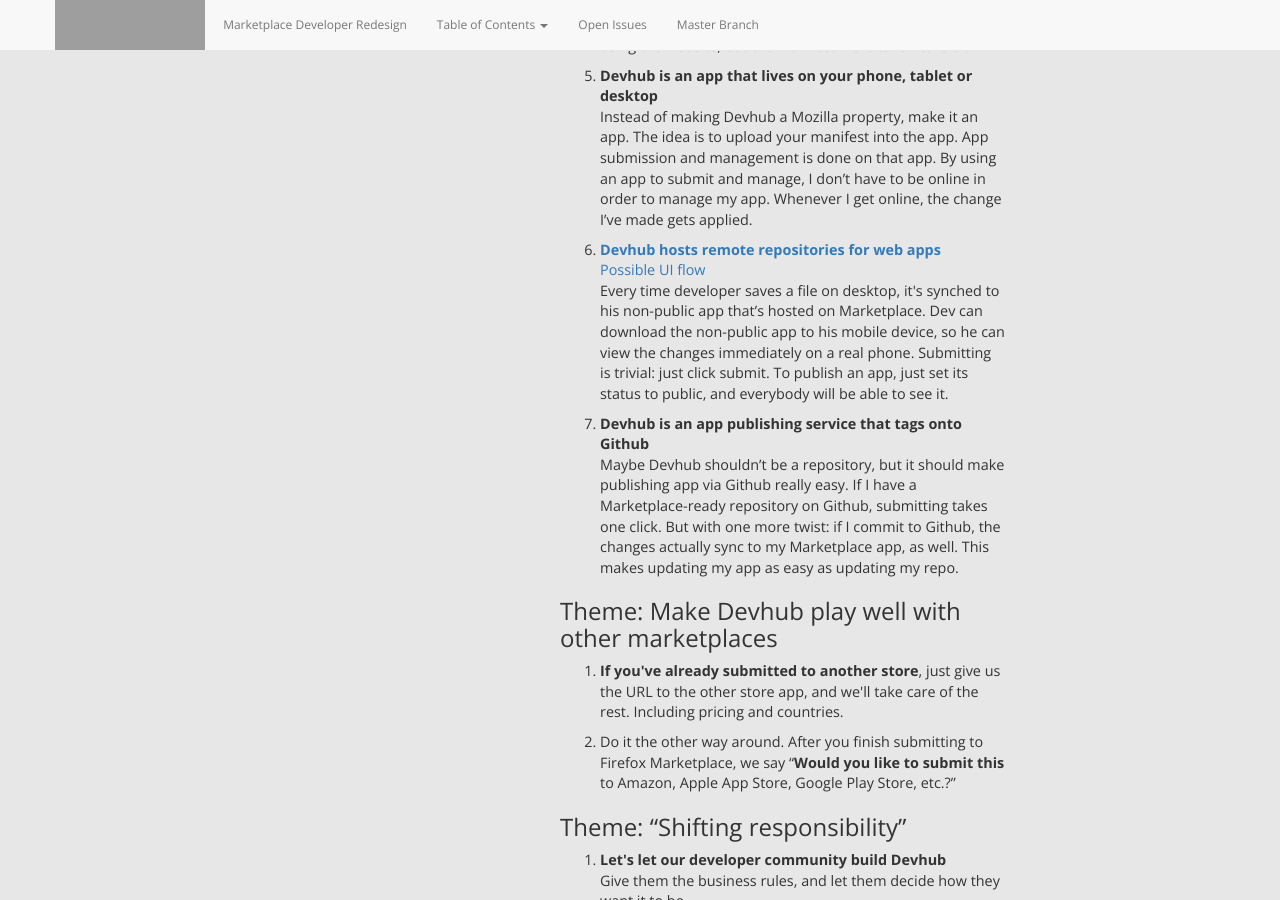
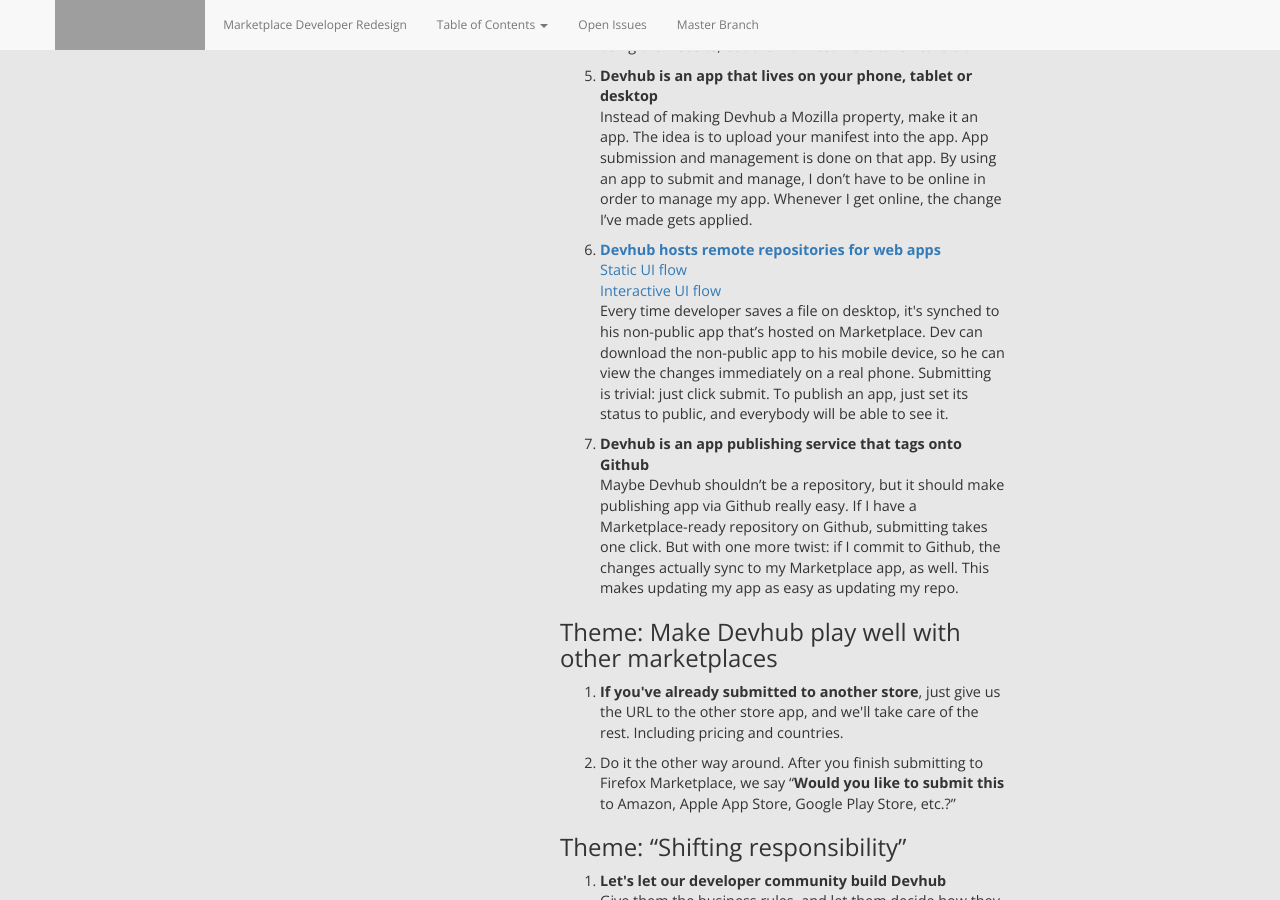
Before and after one commit to MarketplaceUX/devhub-redesign, a Jekyll site: the page built from projectConcepts.html, in a window 1280 px wide and 900 px high, scrolled down 1032 px. Built offline with Jekyll 4.4.1, drawn with Linux system fonts in a browser that asks for light colours; nearby versions of some CDN libraries; grey boxes are pictures that could not be loaded.

Commit message:
Interactive flow: Devhub hosts remote repositories

```diff
--- a/projectConcepts.html
+++ b/projectConcepts.html
@@ -38,7 +38,8 @@
 			<li><strong>Devhub is an app that lives on your phone, tablet or desktop</strong><br/>
 			Instead of making Devhub a Mozilla property, make it an app. The idea is to upload your manifest into the app. App submission and management is done on that app. By using an app to submit and manage, I don’t have to be online in order to manage my app. Whenever I get online, the change I’ve made gets applied.</li>
 			<li><strong><a href="img/devhub-remote-repository-v1.2.pdf">Devhub hosts remote repositories for web apps</a></strong><br/>
-			<a href="img/devhub-remote-repository-ui-flow-v1.0.pdf">Possible UI flow</a><br/>
+			<a href="img/devhub-remote-repository-ui-flow-v1.0.pdf">Static UI flow</a><br/>
+			<a href="http://24i5pa.axshare.com">Interactive UI flow</a><br/>
 			Every time developer saves a file on desktop, it's synched to his non-public app that’s hosted on Marketplace. Dev can download the non-public app to his mobile device, so he can view the changes immediately on a real phone. Submitting is trivial: just click submit. To publish an app, just set its status to public, and everybody will be able to see it.</li>
 			<li><strong>Devhub is an app publishing service that tags onto Github</strong><br/>
 			Maybe Devhub shouldn’t be a repository, but it should make publishing app via Github really easy. If I have a Marketplace-ready repository on Github, submitting takes one click. But with one more twist: if I commit to Github, the changes actually sync to my Marketplace app, as well. This makes updating my app as easy as updating my repo.</li>
```
